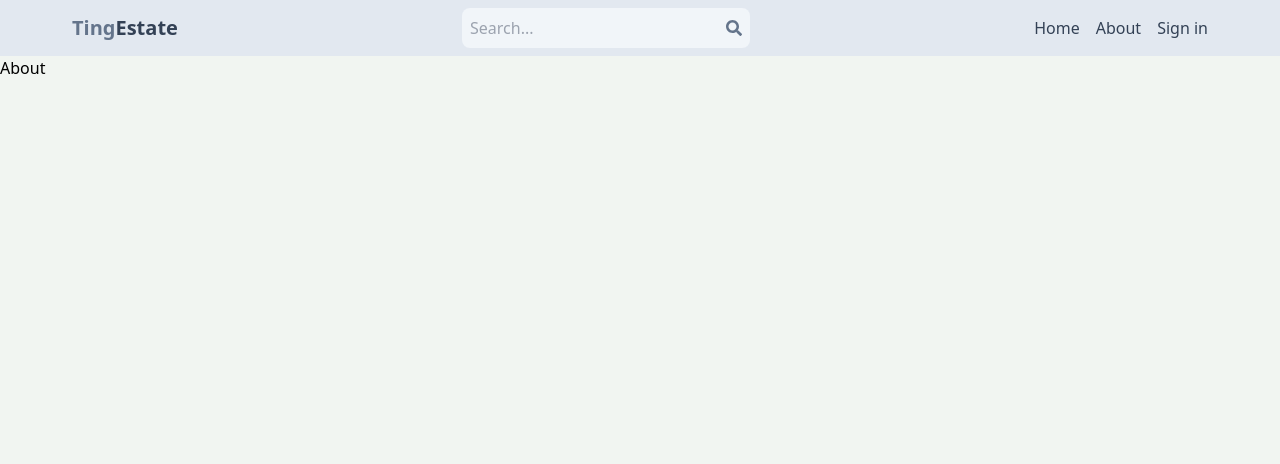
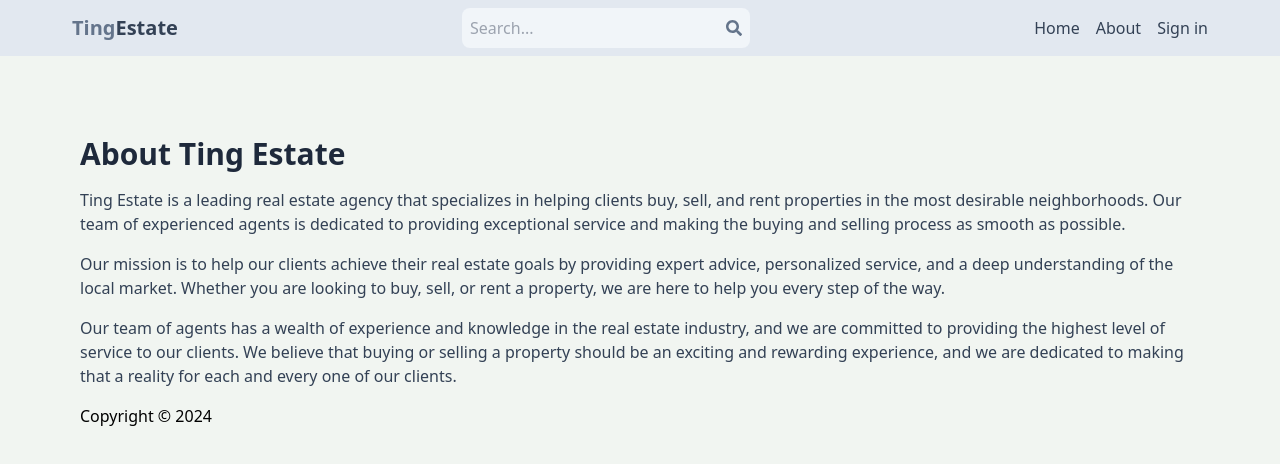
Before and after one commit to ScottTZhang/mern-estate, a React (Vite) app in the folder client/: page /about in a window 1280 px wide. Shown: the top 464 px of the page. Built offline with nearby package versions, Linux system fonts and the light colour scheme; no server answers.

Commit message:
Complete about page

```diff
--- a/client/src/pages/About.jsx
+++ b/client/src/pages/About.jsx
@@ -2,6 +2,15 @@
 
 export default function About() {
   return (
-    <div>About</div>
+    <div className='py-20 px-4 max-w-6xl mx-auto'>
+    <h1 className='text-3xl font-bold mb-4 text-slate-800'>About Ting Estate</h1>
+    <p className='mb-4 text-slate-700'>Ting Estate is a leading real estate agency that specializes in helping clients buy, sell, and rent properties in the most desirable neighborhoods. Our team of experienced agents is dedicated to providing exceptional service and making the buying and selling process as smooth as possible.</p>
+      <p className='mb-4 text-slate-700'>
+      Our mission is to help our clients achieve their real estate goals by providing expert advice, personalized service, and a deep understanding of the local market. Whether you are looking to buy, sell, or rent a property, we are here to help you every step of the way.
+      </p>
+      <p className='mb-4 text-slate-700'>Our team of agents has a wealth of experience and knowledge in the real estate industry, and we are committed to providing the highest level of service to our clients. We believe that buying or selling a property should be an exciting and rewarding experience, and we are dedicated to making that a reality for each and every one of our clients.</p>
+      <p>Copyright &copy; {new Date().getFullYear()}</p>
+
+    </div>
   )
 }
```
Also changed, not shown: 1 other file (tests, documents, lock files or other folders).
